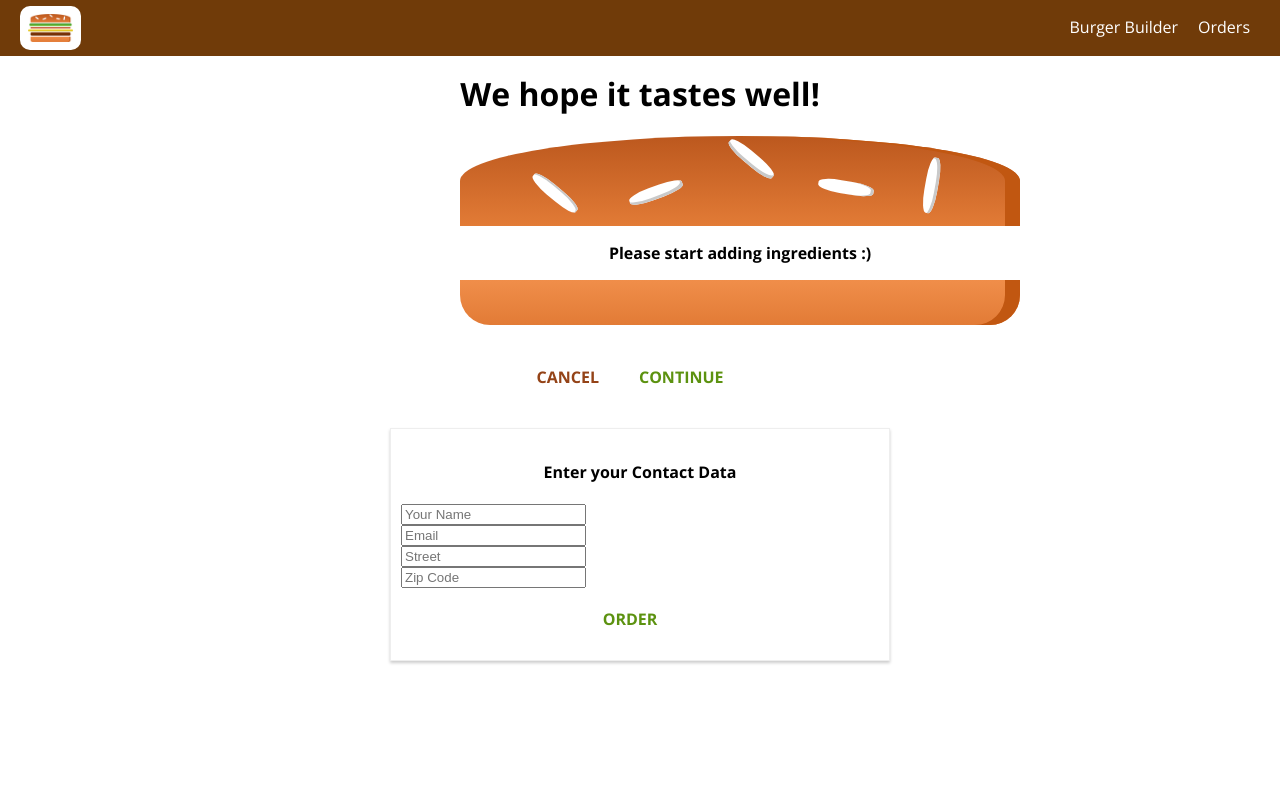
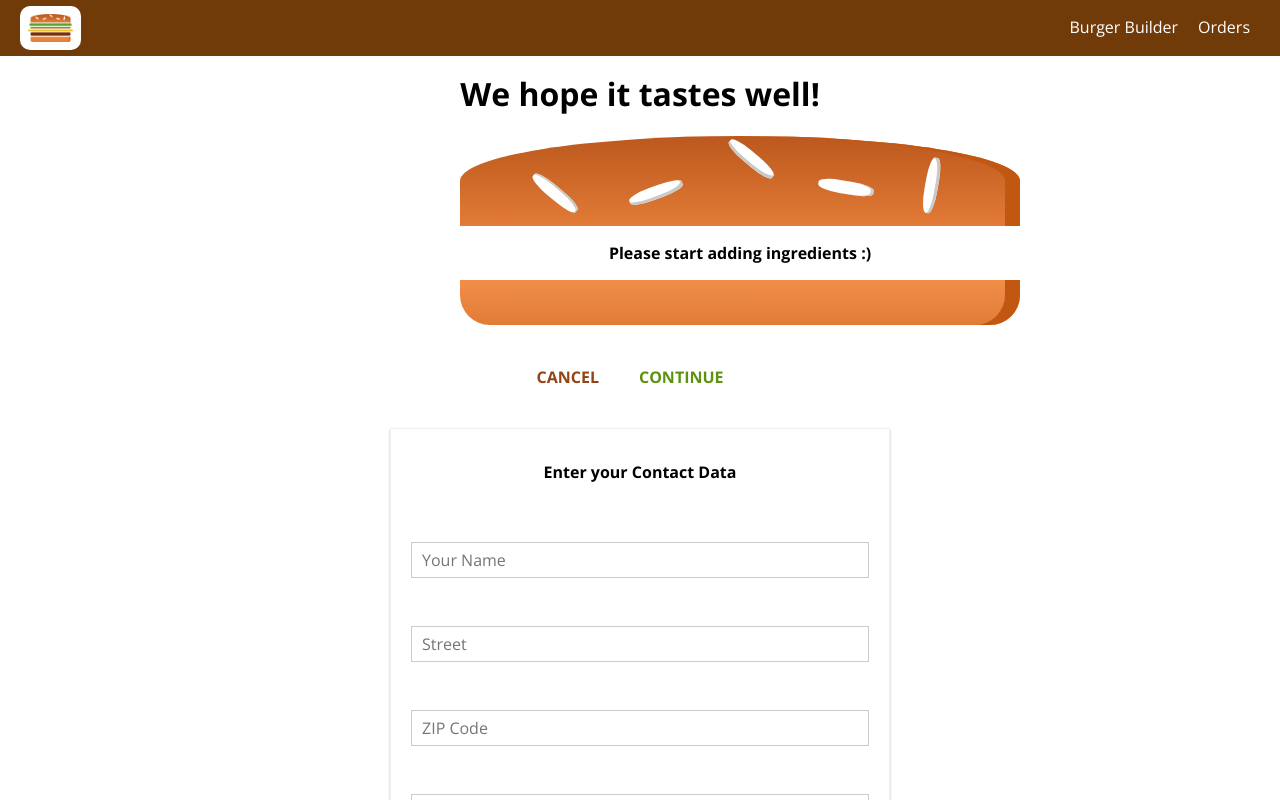
Before and after one commit to silvervian/BurgerBuilder, a React (Create React App) app: page /BurgerBuilder/checkout in a window 1280 px wide. Both pictures are taken after a click on the button "CONTINUE". Shown: the top 800 px of the page. Built offline with nearby package versions, Linux system fonts and the light colour scheme.

Commit message:
16.02.2020 - 310

```diff
--- a/package.json
+++ b/package.json
@@ -13,8 +13,10 @@
     "prop-types": "^15.7.2",
     "react": "^16.12.0",
     "react-dom": "^16.12.0",
+    "react-redux": "^7.1.3",
     "react-router-dom": "^5.1.2",
-    "react-scripts": "3.3.0"
+    "react-scripts": "3.3.0",
+    "redux": "^4.0.5"
   },
   "scripts": {
     "start": "react-scripts start",
--- a/src/components/burger/build-controls/build-controls.component.jsx
+++ b/src/components/burger/build-controls/build-controls.component.jsx
@@ -25,7 +25,11 @@ const BuildControls = props => (
         disabled={props.disabled[ctrl.type]}
       />
     ))}
-    <button className="order-button" disabled={!props.purchasable} onClick={props.ordered}>
+    <button
+      className="order-button"
+      disabled={!props.purchasable}
+      onClick={props.ordered}
+    >
       ORDER NOW
     </button>
   </div>
--- a/src/components/ui/button/button.component.jsx
+++ b/src/components/ui/button/button.component.jsx
@@ -3,7 +3,11 @@ import React from "react";
 import "./button.styles.scss";
 
 const Button = props => (
-  <button className={`button ${props.btnType}`} onClick={props.clicked}>
+  <button
+    className={`button ${props.btnType}`}
+    onClick={props.clicked}
+    disabled={props.disabled}
+  >
     {props.children}
   </button>
 );
--- a/src/components/ui/button/button.styles.scss
+++ b/src/components/ui/button/button.styles.scss
@@ -8,6 +8,11 @@
   padding: 10px;
   margin: 10px;
   font-weight: bold;
+
+  &:disabled {
+    color: #ccc;
+    cursor: not-allowed;
+  }
 
   &:first-of-type {
     margin-left: 0;
--- /dev/null
+++ b/src/components/ui/input/input.component.jsx
@@ -0,0 +1,70 @@
+import React from "react";
+
+import "./input.styles.scss";
+
+const Input = props => {
+  let inputElement = null;
+
+  const isFormValid = () => {
+    return props.invalid && props.shouldValidate && props.touched
+      ? "invalid"
+      : "";
+  };
+
+  switch (props.elementType) {
+    case "input":
+      inputElement = (
+        <input
+          className={`input-element ${isFormValid()}`}
+          {...props.elementConfig}
+          value={props.value}
+          onChange={props.changed}
+        />
+      );
+      break;
+    case "textarea":
+      inputElement = (
+        <textarea
+          className={`input-element ${isFormValid()}`}
+          {...props.elementConfig}
+          value={props.value}
+          onChange={props.changed}
+        />
+      );
+      break;
+    case "select":
+      inputElement = (
+        <select
+          className={`input-element ${isFormValid()}`}
+          value={props.value}
+          onChange={props.changed}
+        >
+          {props.elementConfig.options.map(option => (
+            <option key={option.value} value={option.value}>
+              {option.displayValue}
+            </option>
+          ))}
+        </select>
+      );
+      break;
+    default:
+      inputElement = (
+        <input
+          className="input-element"
+          {...props.elementConfig}
+          value={props.value}
+          onChange={props.changed}
+        />
+      );
+      break;
+  }
+
+  return (
+    <div className="input">
+      <label className="label">{props.label}</label>
+      {inputElement}
+    </div>
+  );
+};
+
+export default Input;
--- /dev/null
+++ b/src/components/ui/input/input.styles.scss
@@ -0,0 +1,31 @@
+.input {
+  width: 100%;
+  padding: 10px;
+  box-sizing: border-box;
+}
+
+.label {
+  font-weight: bold;
+  display: block;
+  margin-bottom: 8px;
+}
+
+.input-element {
+  outline: none;
+  border: 1px solid #ccc;
+  background-color: white;
+  font: inherit;
+  padding: 6px 10px;
+  display: block;
+  width: 100%;
+  box-sizing: border-box;
+
+  &:focus {
+    background-color: #ccc;
+  }
+}
+
+.invalid {
+  border: 1px solid red;
+  background-color: #fda19a;
+}
--- a/src/containers/checkout/contact-data/contact-data.component.jsx
+++ b/src/containers/checkout/contact-data/contact-data.component.jsx
@@ -3,31 +3,146 @@ import axios from "../../../axios-orders";
 
 import Spinner from "../../../components/ui/spinner/spinner.component";
 import Button from "../../../components/ui/button/button.component";
+import Input from "../../../components/ui/input/input.component";
 
 import "./contact-data.styles.scss";
 
 class ContactData extends React.Component {
   state = {
+    orderForm: {
+      name: {
+        elementType: "input",
+        elementConfig: {
+          type: "text",
+          placeholder: "Your Name"
+        },
+        value: "",
+        validation: {
+          required: true
+        },
+        valid: false,
+        touched: false
+      },
+      street: {
+        elementType: "input",
+        elementConfig: {
+          type: "text",
+          placeholder: "Street"
+        },
+        value: "",
+        validation: {
+          required: true
+        },
+        valid: false,
+        touched: false
+      },
+      zipCode: {
+        elementType: "input",
+        elementConfig: {
+          type: "text",
+          placeholder: "ZIP Code"
+        },
+        value: "",
+        validation: {
+          required: true,
+          minLength: 5,
+          maxLength: 5
+        },
+        valid: false,
+        touched: false
+      },
+      country: {
+        elementType: "input",
+        elementConfig: {
+          type: "text",
+          placeholder: "Country"
+        },
+        value: "",
+        validation: {
+          required: true
+        },
+        valid: false,
+        touched: false
+      },
+      email: {
+        elementType: "input",
+        elementConfig: {
+          type: "email",
+          placeholder: "Email"
+        },
+        value: "",
+        validation: {
+          required: true
+        },
+        valid: false,
+        touched: false
+      },
+      deliveryMethod: {
+        elementType: "select",
+        elementConfig: {
+          options: [
+            {
+              value: "fastest",
+              displayValue: "Fastest"
+            },
+            {
+              value: "cheapest",
+              displayValue: "Cheapest"
+            }
+          ]
+        },
+        value: "fastest",
+        validation: {},
+        valid: true
+      }
+    },
+    formIsValid: false,
     loading: false
   };
+
+  checkValidity(value, rules) {
+    let isValid = true;
+    if (!rules) {
+      return true;
+    }
+
+    if (rules.required) {
+      isValid = value.trim() !== "" && isValid;
+    }
+
+    if (rules.minLength) {
+      isValid = value.length >= rules.minLength && isValid;
+    }
+
+    if (rules.maxLength) {
+      isValid = value.length <= rules.maxLength && isValid;
+    }
+
+    if (rules.isEmail) {
+      const pattern = /[a-z0-9!#$%&'*+/=?^_`{|}~-]+(?:\.[a-z0-9!#$%&'*+/=?^_`{|}~-]+)*@(?:[a-z0-9](?:[a-z0-9-]*[a-z0-9])?\.)+[a-z0-9](?:[a-z0-9-]*[a-z0-9])?/;
+      isValid = pattern.test(value) && isValid;
+    }
+
+    if (rules.isNumeric) {
+      const pattern = /^\d+$/;
+      isValid = pattern.test(value) && isValid;
+    }
+
+    return isValid;
+  }
 
   orderHandler = event => {
     event.preventDefault();
     console.log(this.props);
     this.setState({ loading: true });
+    const formData = {};
+    for (let formElementId in this.state.orderForm) {
+      formData[formElementId] = this.state.orderForm[formElementId].value;
+    }
     const order = {
       ingredients: this.props.ingredients,
       price: this.props.price,
-      customer: {
-        name: "Max Schwarzmüller",
-        address: {
-          street: "Teststreet 1",
-          zipCode: "41351",
-          country: "Germany"
-        },
-        email: "test@test.com"
-      },
-      deliveryMethod: "fastest"
+      orderData: formData
     };
     axios
       .post("/orders.json", order)
@@ -40,14 +155,51 @@ class ContactData extends React.Component {
       });
   };
 
+  inputChangedHandler = (event, inputId) => {
+    const updatedOrderForm = {
+      ...this.state.orderForm
+    };
+    const updatedFormElement = {
+      ...updatedOrderForm[inputId]
+    };
+    updatedFormElement.value = event.target.value;
+    updatedFormElement.valid = this.checkValidity(
+      updatedFormElement.value,
+      updatedFormElement.validation
+    );
+    updatedFormElement.touched = true;
+    updatedOrderForm[inputId] = updatedFormElement;
+
+    let formIsValid = true;
+    for (let inputId in updatedOrderForm) {
+      formIsValid = updatedOrderForm[inputId].valid && formIsValid;
+    }
+    this.setState({ orderForm: updatedOrderForm, formIsValid: formIsValid });
+  };
+
   render() {
+    const formElementsArray = [];
+    for (let key in this.state.orderForm) {
+      formElementsArray.push({
+        id: key,
+        config: this.state.orderForm[key]
+      });
+    }
     let form = (
-      <form>
-        <input type="text" name="name" id="" placeholder="Your Name" />
-        <input type="email" name="email" id="" placeholder="Email" />
-        <input type="text" name="street" id="" placeholder="Street" />
-        <input type="text" name="zip" id="" placeholder="Zip Code" />
-        <Button btnType="success" clicked={this.orderHandler}>
+      <form onSubmit={this.orderHandler}>
+        {formElementsArray.map(formElement => (
+          <Input
+            key={formElement.id}
+            elementType={formElement.config.elementType}
+            elementConfig={formElement.config.elementConfig}
+            value={formElement.config.value}
+            invalid={!formElement.config.valid}
+            shouldValidate={formElement.config.validation}
+            touched={formElement.config.touched}
+            changed={event => this.inputChangedHandler(event, formElement.id)}
+          />
+        ))}
+        <Button btnType="success" disabled={!this.state.formIsValid}>
           ORDER
         </Button>
       </form>
--- a/src/containers/checkout/contact-data/contact-data.styles.scss
+++ b/src/containers/checkout/contact-data/contact-data.styles.scss
@@ -7,10 +7,6 @@
   padding: 10px;
   box-sizing: border-box;
 
-  input {
-    display: block;
-  }
-
   @media (min-width: 600px) {
     width: 500px;
   }
--- a/src/index.js
+++ b/src/index.js
@@ -1,15 +1,22 @@
 import React from "react";
 import ReactDOM from "react-dom";
 import { BrowserRouter } from "react-router-dom";
+import { Provider } from "react-redux";
+import { createStore } from "redux";
 
 import "./index.css";
 import App from "./App";
 import * as serviceWorker from "./serviceWorker";
+import reducer from "./store/reducer";
+
+const store = createStore(reducer);
 
 ReactDOM.render(
-  <BrowserRouter basename="/BurgerBuilder">
-    <App />
-  </BrowserRouter>,
+  <Provider store={store}>
+    <BrowserRouter basename="/BurgerBuilder">
+      <App />
+    </BrowserRouter>
+  </Provider>,
   document.getElementById("root")
 );
 
--- /dev/null
+++ b/src/store/actions.js
@@ -0,0 +1,2 @@
+export const ADD_INGREDIENT = "ADD_INGREDIENT";
+export const REMOVE_INGREDIENT = "REMOVE_INGREDIENT";
--- /dev/null
+++ b/src/store/reducer.js
@@ -0,0 +1,45 @@
+import * as actionTypes from "./actions";
+
+const initialState = {
+  ingredients: {
+    salad: 0,
+    bacon: 0,
+    cheese: 0,
+    meat: 0
+  },
+  totalPrice: 4
+};
+
+const INGREDIENT_PRICES = {
+  salad: 0.5,
+  cheese: 0.4,
+  meat: 1.3,
+  bacon: 0.7
+};
+
+const reducer = (state = initialState, action) => {
+  switch (action.type) {
+    case actionTypes.ADD_INGREDIENT:
+      return {
+        ...state,
+        ingredients: {
+          ...state.ingredients,
+          [action.ingredientName]: state.ingredients[action.ingredientName] + 1
+        },
+        totalPrice: state.totalPrice + INGREDIENT_PRICES[action.ingredientName]
+      };
+    case actionTypes.REMOVE_INGREDIENT:
+      return {
+        ...state,
+        ingredients: {
+          ...state.ingredients,
+          [action.ingredientName]: state.ingredients[action.ingredientName] - 1
+        },
+        totalPrice: state.totalPrice - INGREDIENT_PRICES[action.ingredientName]
+      };
+    default:
+      return state;
+  }
+};
+
+export default reducer;
```
Also changed, not shown: src/containers/burger-builder/burger-builder.component.jsx (+32 -53 lines).
